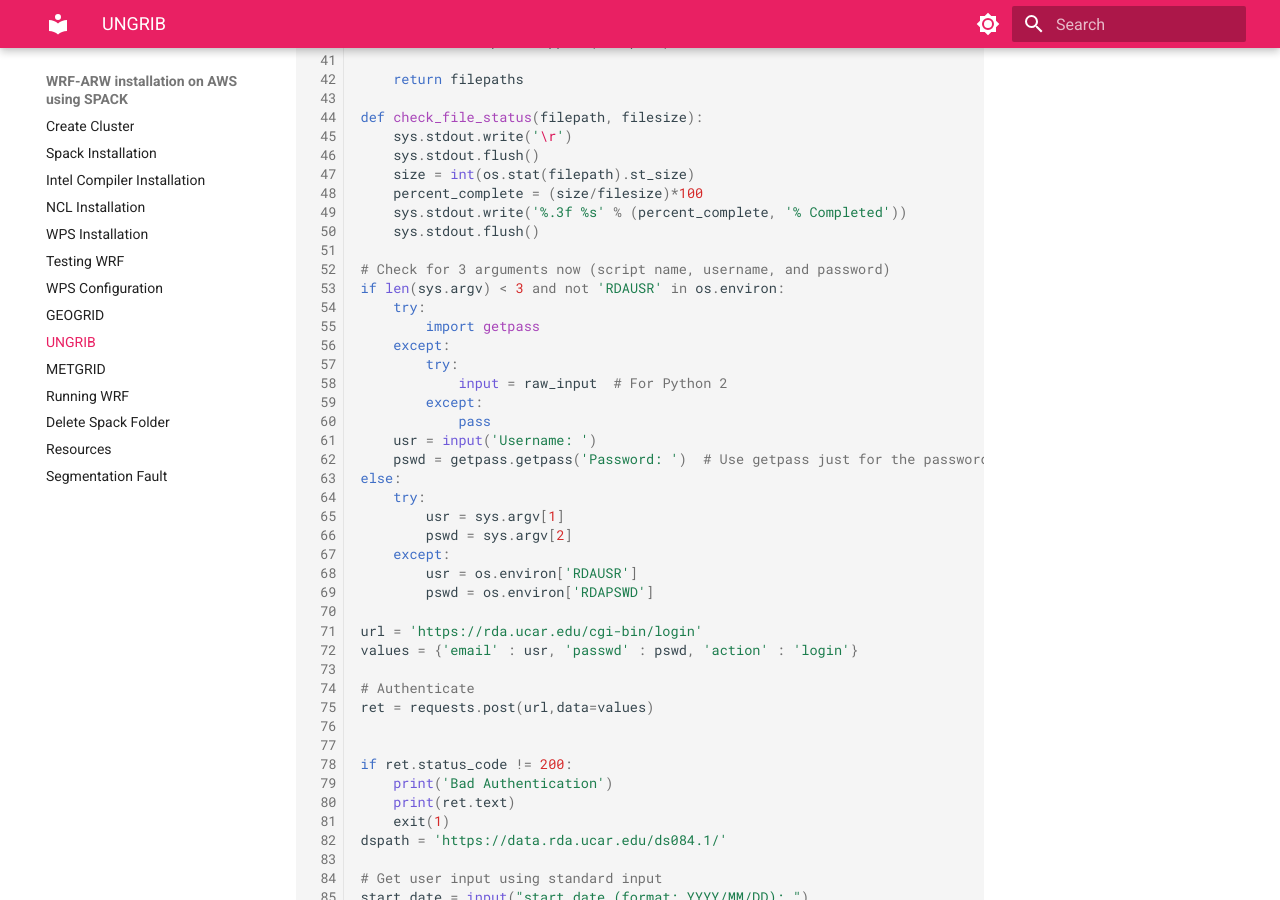
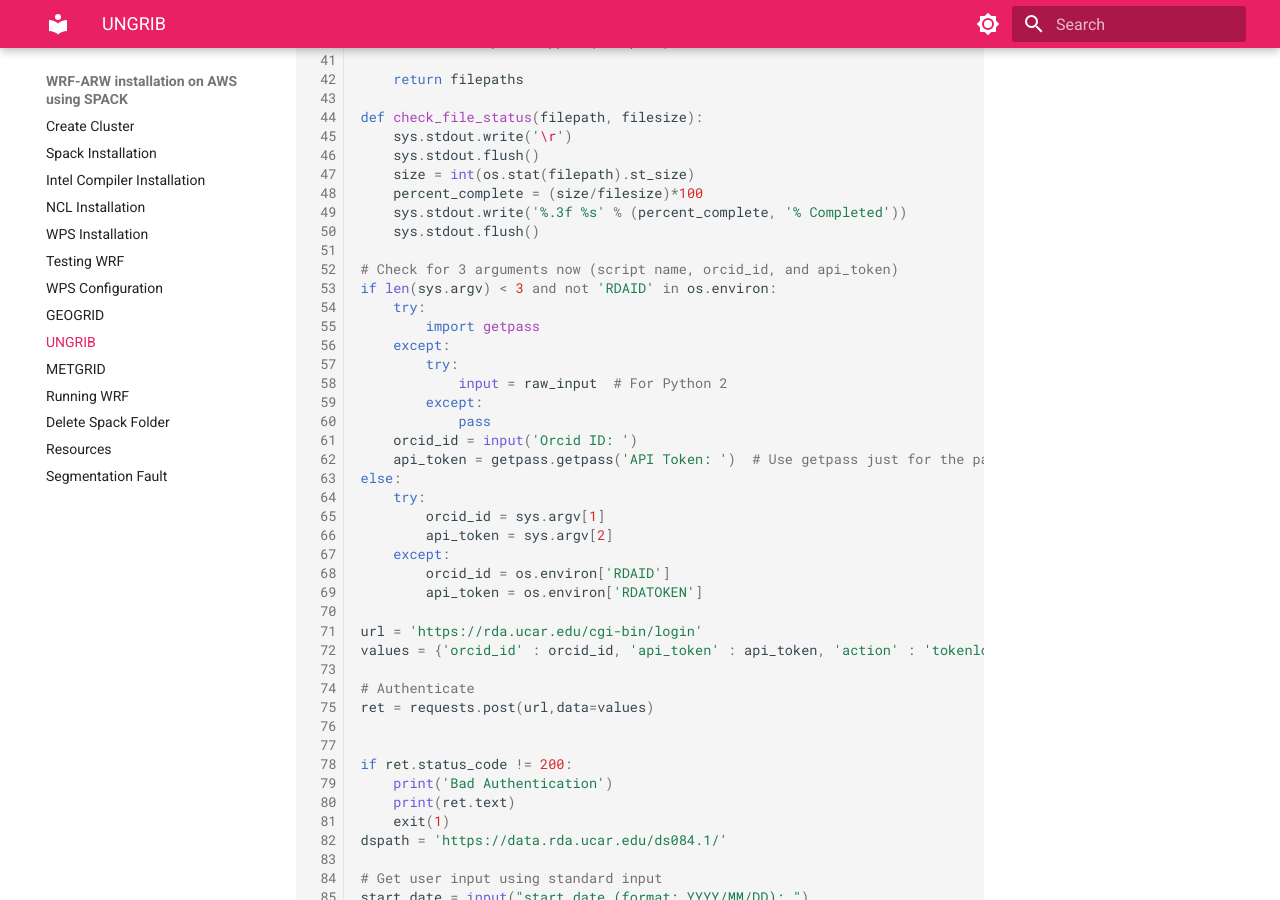
Before and after one commit to AtmosferaUSM/server_tutorial_WRF, an MkDocs documentation site: the page built from docs/ungrib.md, in a window 1280 px wide and 900 px high, scrolled down 1170 px. Built offline with MkDocs 1.6.1 and Material for MkDocs 9.7.7, drawn with Linux system fonts in a browser that asks for light colours.

Commit message:
python code for downloading data updated

```diff
--- a/docs/ungrib.md
+++ b/docs/ungrib.md
@@ -61,8 +61,8 @@ def check_file_status(filepath, filesize):
     sys.stdout.write('%.3f %s' % (percent_complete, '% Completed'))
     sys.stdout.flush()
 
-# Check for 3 arguments now (script name, username, and password)
-if len(sys.argv) < 3 and not 'RDAUSR' in os.environ:
+# Check for 3 arguments now (script name, orcid_id, and api_token)
+if len(sys.argv) < 3 and not 'RDAID' in os.environ:
     try:
         import getpass
     except:
@@ -70,18 +70,18 @@ if len(sys.argv) < 3 and not 'RDAUSR' in os.environ:
             input = raw_input  # For Python 2
         except:
             pass
-    usr = input('Username: ')
-    pswd = getpass.getpass('Password: ')  # Use getpass just for the password
+    orcid_id = input('Orcid ID: ')
+    api_token = getpass.getpass('API Token: ')  # Use getpass just for the password
 else:
     try:
-        usr = sys.argv[1]
-        pswd = sys.argv[2]
+        orcid_id = sys.argv[1]
+        api_token = sys.argv[2]
     except:
-        usr = os.environ['RDAUSR']
-        pswd = os.environ['RDAPSWD']
+        orcid_id = os.environ['RDAID']
+        api_token = os.environ['RDATOKEN']
 
 url = 'https://rda.ucar.edu/cgi-bin/login'
-values = {'email' : usr, 'passwd' : pswd, 'action' : 'login'}
+values = {'orcid_id' : orcid_id, 'api_token' : api_token, 'action' : 'tokenlogin'}
 
 # Authenticate
 ret = requests.post(url,data=values)
```
